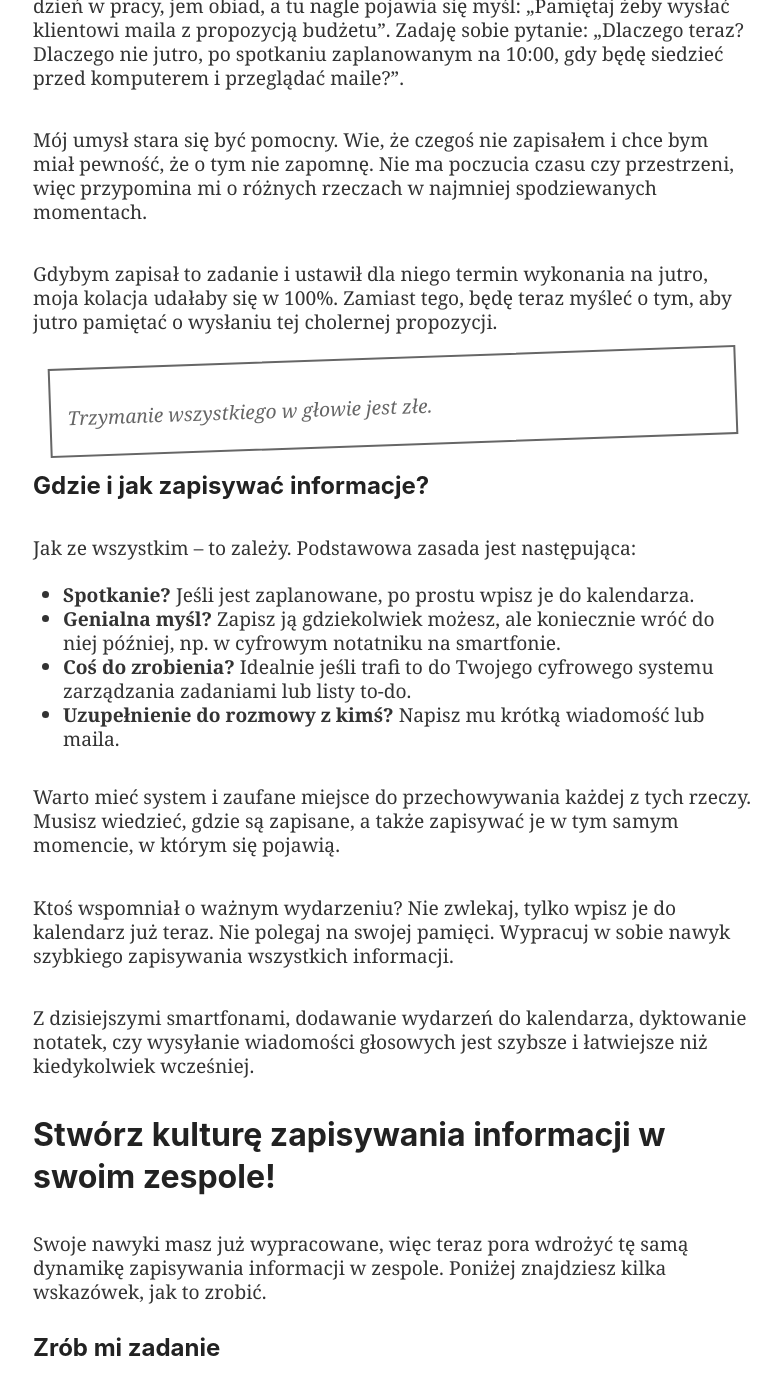
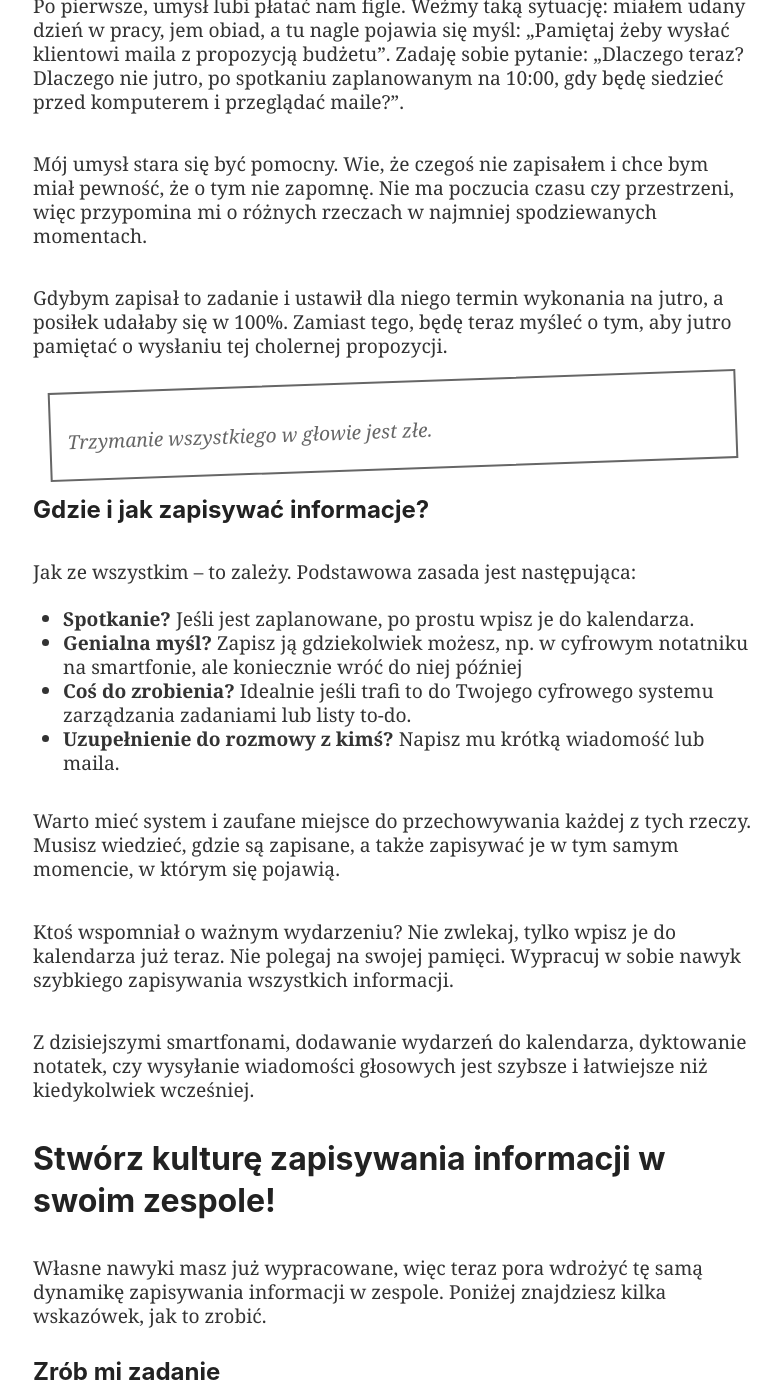
Before and after one commit to Nozbe/NoOffice.org, a Jekyll site: the page built from _pl/write.md, in a window 1280 px wide and 1400 px high, scrolled down 2184 px. Shown: the whole window, without its empty margins (247-1028 px from the left). Built offline with Jekyll 4.4.1, drawn with Linux system fonts in a browser that asks for light colours; some of the changed text lies outside the part shown.

Commit message:
Update write.md

```diff
--- a/_pl/write.md
+++ b/_pl/write.md
@@ -42,7 +42,7 @@
 
 Mój umysł stara się być pomocny. Wie, że czegoś nie zapisałem i chce bym miał pewność, że o tym nie zapomnę. Nie ma poczucia czasu czy przestrzeni, więc przypomina mi o różnych rzeczach w najmniej spodziewanych momentach.
 
-Gdybym zapisał to zadanie i ustawił dla niego termin wykonania na jutro, moja kolacja udałaby się w 100%. Zamiast tego, będę teraz myśleć o tym, aby jutro pamiętać o wysłaniu tej cholernej propozycji.
+Gdybym zapisał to zadanie i ustawił dla niego termin wykonania na jutro, a posiłek udałaby się w 100%. Zamiast tego, będę teraz myśleć o tym, aby jutro pamiętać o wysłaniu tej cholernej propozycji.
 
 > Trzymanie wszystkiego w głowie jest złe.
 
@@ -51,19 +51,19 @@
 Jak ze wszystkim – to zależy. Podstawowa zasada jest następująca:
 
 - **Spotkanie?** Jeśli jest zaplanowane, po prostu wpisz je do kalendarza.
-- **Genialna myśl?** Zapisz ją gdziekolwiek możesz, ale koniecznie wróć do niej później, np. w cyfrowym notatniku na smartfonie.
+- **Genialna myśl?** Zapisz ją gdziekolwiek możesz, np. w cyfrowym notatniku na smartfonie, ale koniecznie wróć do niej później
 - **Coś do zrobienia?** Idealnie jeśli trafi to do Twojego cyfrowego systemu zarządzania zadaniami lub listy to-do.
 - **Uzupełnienie do rozmowy z kimś?** Napisz mu krótką wiadomość lub maila.
 
 Warto mieć system i zaufane miejsce do przechowywania każdej z tych rzeczy. Musisz wiedzieć, gdzie są zapisane, a także zapisywać je w tym samym momencie, w którym się pojawią.
 
-Ktoś wspomniał o ważnym wydarzeniu? Nie zwlekaj, tylko wpisz je do kalendarz już teraz. Nie polegaj na swojej pamięci. Wypracuj w sobie nawyk szybkiego zapisywania wszystkich informacji.
+Ktoś wspomniał o ważnym wydarzeniu? Nie zwlekaj, tylko wpisz je do kalendarza już teraz. Nie polegaj na swojej pamięci. Wypracuj w sobie nawyk szybkiego zapisywania wszystkich informacji.
 
 Z dzisiejszymi smartfonami, dodawanie wydarzeń do kalendarza, dyktowanie notatek, czy wysyłanie wiadomości głosowych jest szybsze i łatwiejsze niż kiedykolwiek wcześniej.
 
 ## Stwórz kulturę zapisywania informacji w swoim zespole!
 
-Swoje nawyki masz już wypracowane, więc teraz pora wdrożyć tę samą dynamikę zapisywania informacji w zespole. Poniżej znajdziesz kilka wskazówek, jak to zrobić.
+Własne nawyki masz już wypracowane, więc teraz pora wdrożyć tę samą dynamikę zapisywania informacji w zespole. Poniżej znajdziesz kilka wskazówek, jak to zrobić.
 
 ### Zrób mi zadanie
 
@@ -107,7 +107,7 @@
 
 Temat nowoczesnych sposobów prowadzenia spotkań rozwinę w kolejnych rozdziałach, więc tutaj tylko krótko wspomnę o najważniejszej rzeczy: wyznacz jedną osobę, która będzie zapisywać wnioski z każdego spotkania.
 
-Tworząc notatki ze spotkania, nie musisz notować kto i co powiedział w każdej minucie spotkania. Wypunktuj najważniejsze tematy, decyzje i najbliższe działania.
+Tworząc notatki ze spotkania, nie musisz notować, kto i co powiedział w każdej minucie spotkania. Wypunktuj najważniejsze tematy, decyzje i najbliższe działania.
 
 Ktoś te rzeczy musi zapisywać. Ponadto, muszą one być opublikowane w waszym wewnętrznym systemie, aby każdy mógł z łatwością uzyskać do nich dostęp. Dodatkowo, każdy powinien mieć możliwość komentowania tych notatek.
 
```
Also changed, not shown: other parts of _pl/write.md (+8 -8 lines).
